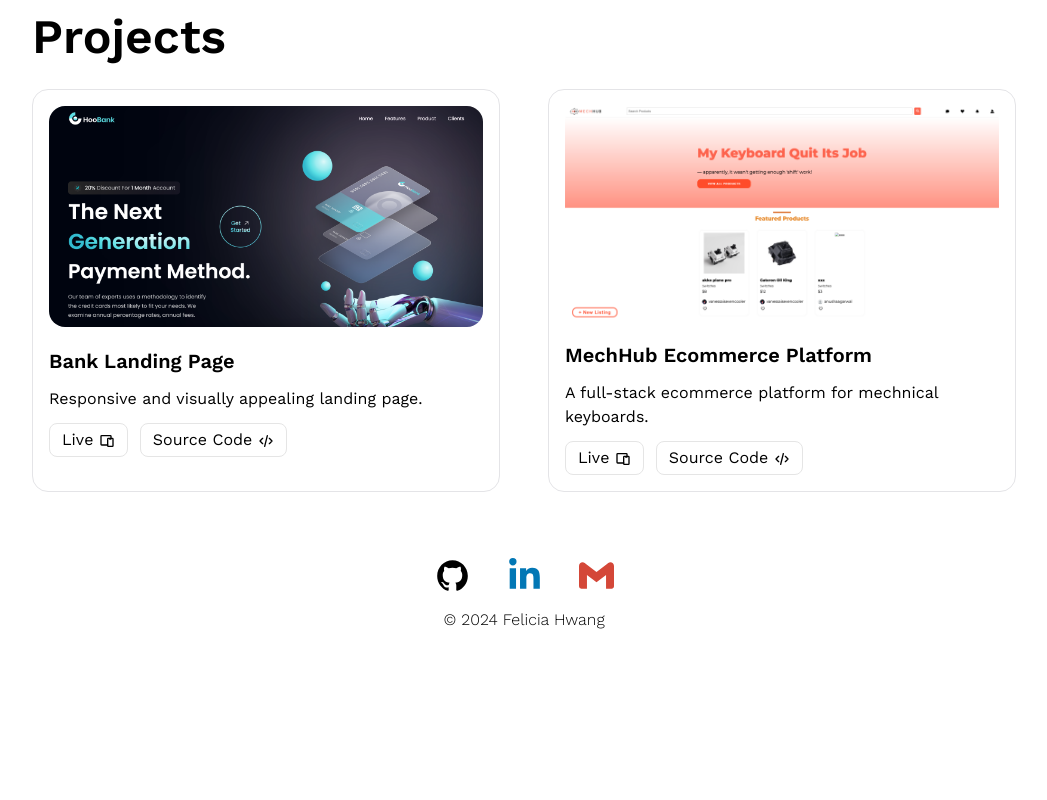
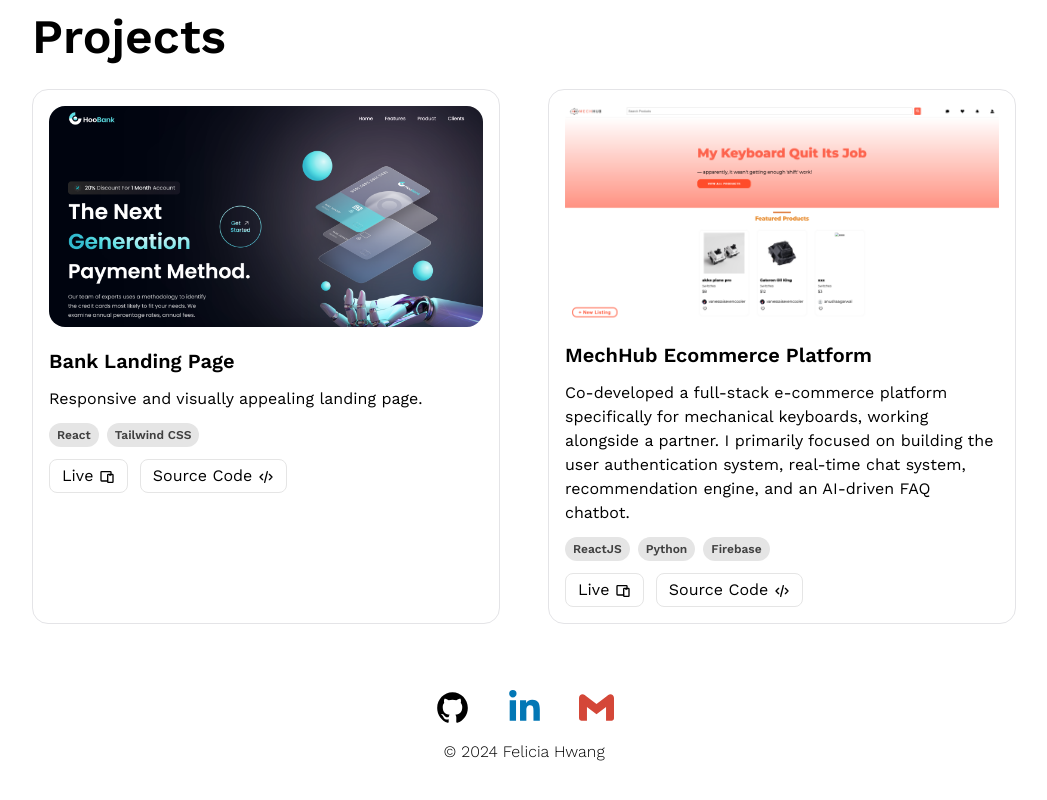
Before and after one commit to feliciahmq/portfolio, a React (Vite) app: page / in a window 1280 px wide. Shown: the part 1742-2542 px from the top of the page, without its empty margins (116-1163 px from the left). Before the commit the page ends 2418 px from the top, so only its background shows below. Built offline with nearby package versions, Linux system fonts and the light colour scheme.

Commit message:
Add tech stack tags

```diff
--- a/src/components/Projects.jsx
+++ b/src/components/Projects.jsx
@@ -14,13 +14,21 @@ const Projects = () => {
     },
     {
       title: 'MechHub Ecommerce Platform',
-      description: 'A full-stack ecommerce platform for mechnical keyboards.',
+      description: 'Co-developed a full-stack e-commerce platform specifically for mechanical keyboards, working alongside a partner. I primarily focused on building the user authentication system, real-time chat system, recommendation engine, and an AI-driven FAQ chatbot.',
       code: 'https://github.com/feliciahmq/orbital-mechhub.git',
       live: 'https://orbital-mechhub.web.app/',
-      stack: 'ReactJS, Firebase',
+      stack: 'ReactJS, Python, Firebase',
       thumbnail: MechHub,
     },
   ];
+
+  const TechStack = ({ stack }) => {
+    return (
+      <span className="px-2 py-1 text-xs font-semibold text-gray-700 bg-gray-200 rounded-full">
+        {stack}
+      </span>
+    );
+  };
   return (
     <div>
       <div className="pt-20 lg:pt-0"></div>
@@ -46,6 +54,11 @@ const Projects = () => {
               <div className="flex flex-col items-start space-y-3">
                 <h2 className="text-xl font-semibold">{work.title}</h2>
                 <p>{work.description}</p>
+                <div className="flex flex-wrap gap-2">
+                  {work.stack.split(', ').map((tech, techIndex) => (
+                    <TechStack key={techIndex} stack={tech} />
+                  ))}
+                </div>
                 <div className="flex flex-row items-center w-full">
                   <a
                     href={work.live}
```
